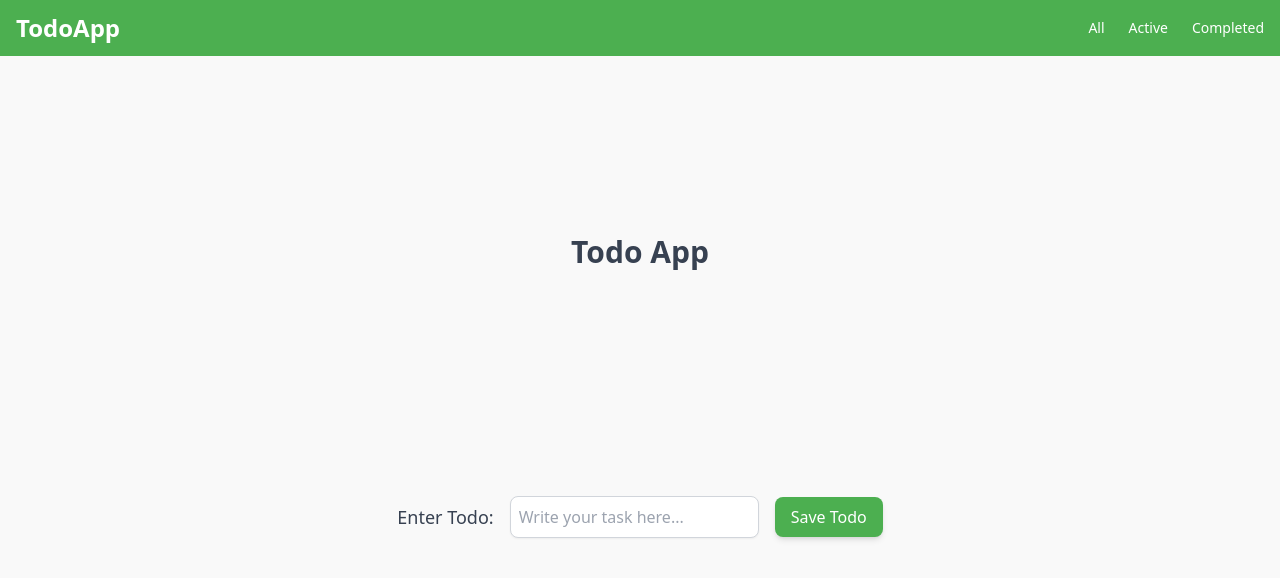
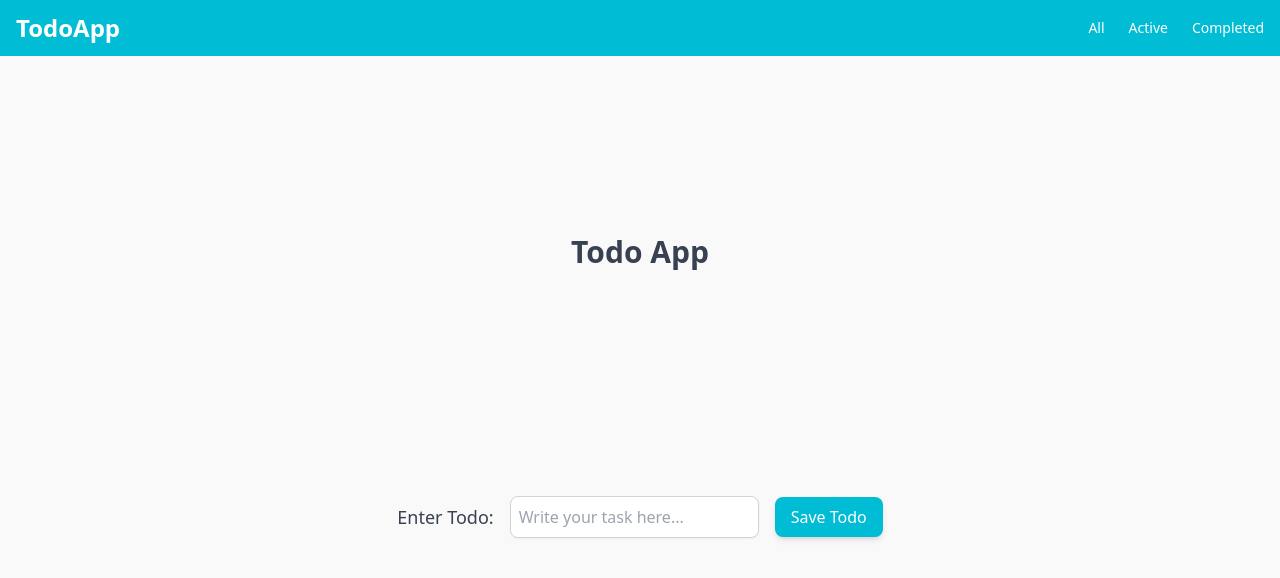
Before and after one commit to Randycullins08/todo-typescript, a React (Vite) app: page / in a window 1280 px wide. Shown: the top 578 px of the page. Built offline with nearby package versions, Linux system fonts and the light colour scheme; data requests are answered from the project's data file.

Commit message:
changed app color

```diff
--- a/src/components/TodoItem.tsx
+++ b/src/components/TodoItem.tsx
@@ -11,7 +11,7 @@ export default function TodoItem({ todoData }: TodoProps) {
     <li
       className={`flex items-center justify-between p-3 rounded-lg shadow-sm transition-all ${
         todoData.completed
-          ? "bg-green-100 text-gray-500 line-through"
+          ? "bg-cyan-100 text-gray-500 line-through"
           : "bg-white text-dark"
       } hover:bg-gray-100`}
     >
--- a/tailwind.config.js
+++ b/tailwind.config.js
@@ -4,12 +4,12 @@ module.exports = {
   theme: {
     extend: {
       colors: {
-        primary: "#4CAF50", // Green
-        secondary: "#FF9800", // Orange
-        background: "#F9F9F9", // Light Gray
-        accent: "#00BCD4", // Cyan
-        dark: "#374151", // Dark Gray
-        light: "#FFFFFF", // White
+        primary: "#00BCD4",
+        secondary: "#FF9800",
+        background: "#F9F9F9",
+        accent: "#374151",
+        dark: "#374151",
+        light: "#FFFFFF",
       },
     },
   },
```
